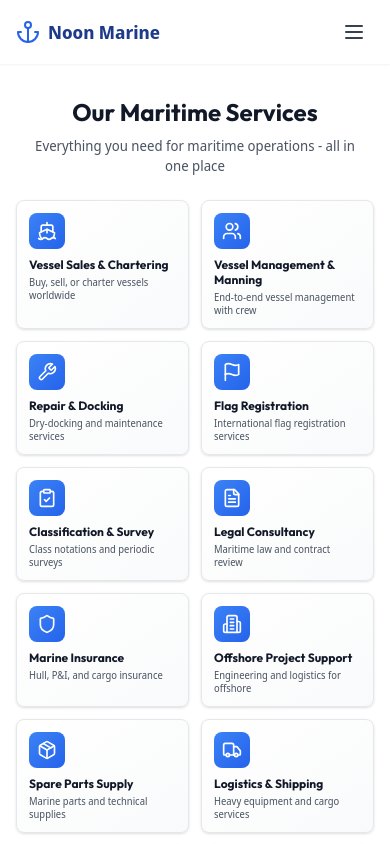
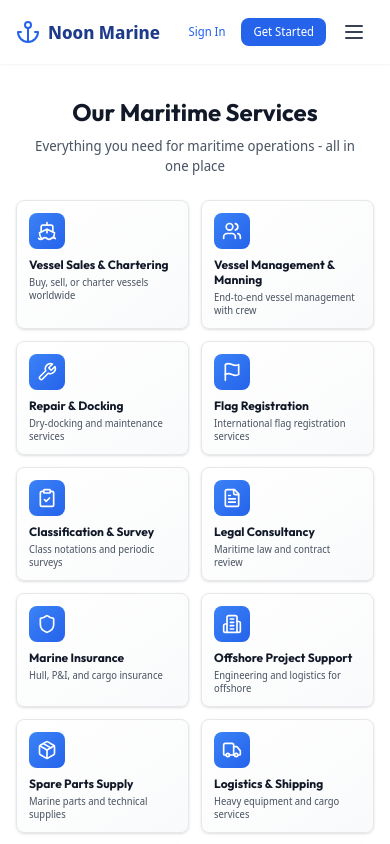
Before and after one commit to sachinchanguthodi/Noon_marine, a Next.js app in the folder frontend/: page / in a window 390 px wide. Shown: the top 844 px of the page. Built offline with nearby package versions, Linux system fonts and the light colour scheme.

Commit message:
Move Sign In and Get Started buttons outside mobile menu
- Auth buttons now visible next to hamburger menu on mobile
- Smaller text size (text-xs) for mobile buttons to fit better
- Menu only contains navigation links now
- Better mobile UX with always-visible auth options

```diff
--- a/frontend/src/app/page.tsx
+++ b/frontend/src/app/page.tsx
@@ -68,13 +68,27 @@ export default function HomePage() {
               </Link>
             </div>
 
-            {/* Mobile Menu Button */}
-            <button
-              onClick={() => setMobileMenuOpen(!mobileMenuOpen)}
-              className="md:hidden p-2 text-gray-700 hover:text-primary-600 transition"
-            >
-              {mobileMenuOpen ? <X className="h-6 w-6" /> : <Menu className="h-6 w-6" />}
-            </button>
+            {/* Mobile Auth Buttons + Menu */}
+            <div className="md:hidden flex items-center space-x-2">
+              <Link
+                href="/login"
+                className="px-2 py-1.5 text-xs text-primary-600 hover:text-primary-700 font-medium transition"
+              >
+                Sign In
+              </Link>
+              <Link
+                href="/register"
+                className="px-3 py-1.5 text-xs bg-primary-600 text-white rounded-lg hover:bg-primary-700 transition font-medium"
+              >
+                Get Started
+              </Link>
+              <button
+                onClick={() => setMobileMenuOpen(!mobileMenuOpen)}
+                className="p-2 text-gray-700 hover:text-primary-600 transition"
+              >
+                {mobileMenuOpen ? <X className="h-6 w-6" /> : <Menu className="h-6 w-6" />}
+              </button>
+            </div>
           </div>
 
           {/* Mobile Navigation Menu */}
@@ -123,22 +137,6 @@ export default function HomePage() {
                 >
                   Contact
                 </Link>
-                <div className="pt-4 border-t border-gray-200 flex flex-col space-y-3">
-                  <Link
-                    href="/login"
-                    className="text-center px-4 py-2 text-primary-600 hover:text-primary-700 font-medium transition border border-primary-600 rounded-lg"
-                    onClick={() => setMobileMenuOpen(false)}
-                  >
-                    Sign In
-                  </Link>
-                  <Link
-                    href="/register"
-                    className="text-center px-4 py-2 bg-primary-600 text-white rounded-lg hover:bg-primary-700 transition font-medium"
-                    onClick={() => setMobileMenuOpen(false)}
-                  >
-                    Get Started
-                  </Link>
-                </div>
               </div>
             </div>
           )}
```
